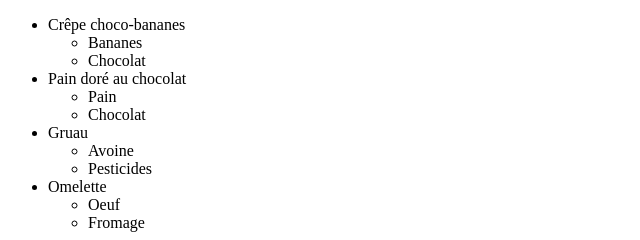
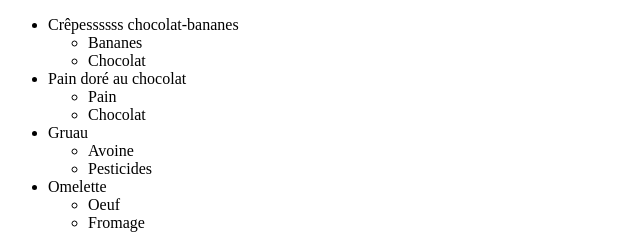
Before and after one commit to samcard01/Bon-matin-Samuel, a plain HTML site: page index.html in a window 1280 px wide. Shown: the full height of the page, 0-640 px from the left. Drawn offline with Linux system fonts and the light colour scheme.

Commit message:
Update index.html

```diff
--- a/index.html
+++ b/index.html
@@ -8,7 +8,7 @@
 </head>
 <body>
     <ul>
-        <li>Crêpe choco-bananes
+        <li>Crêpessssss chocolat-bananes
             <ul>
                 <li>Bananes</li>
                 <li>Chocolat</li>
```
